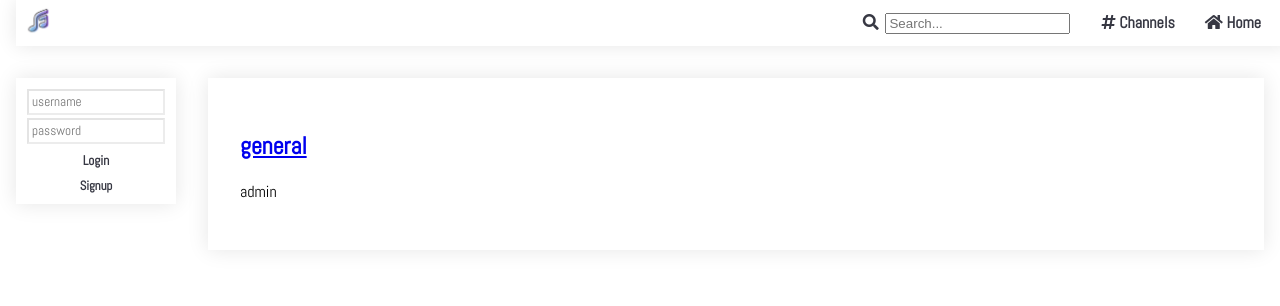
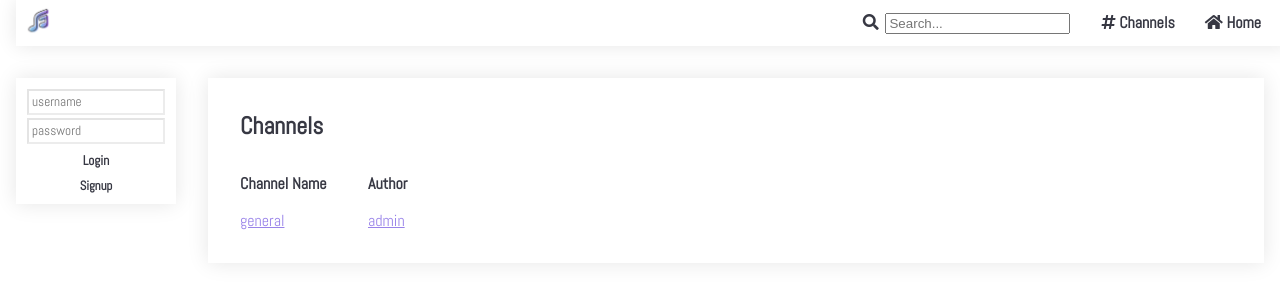
Before and after one commit to Quendrique/FEUP-LTW, a PHP site: page /pages/channels_list.php in a window 1280 px wide. Shown: the top 306 px of the page. Run offline with PHP 8.4, Linux system fonts and the light colour scheme; data comes from the database, SQL or seed files in the repository; some libraries are stand-ins or nearby versions.

Commit message:
Added css for channels

```diff
--- a/projeto/css/style.css
+++ b/projeto/css/style.css
@@ -11,7 +11,7 @@ body{
   --bg-color: white;
   --font-color: #373843;
   --error-color: #ff0000;
-  --username-color: rgb(153, 131, 233);
+  --link-color: rgb(153, 131, 233);
   --font-hover-color: white;
   --box-shadow-color: rgba(0,0,0,0.1);
   --grad-start-color: #83C1E9;
@@ -172,7 +172,7 @@ img{
   font-family: var(--font), sans-serif;
   font-weight: bold;
   font-size: 1.2em;
-  color: var(--username-color);
+  color: var(--link-color);
   margin: auto;
   padding: 0.1em;
  }
@@ -416,3 +416,76 @@ background: linear-gradient(45deg, var(--grad-start-color) 0%,var(--grad-end-col
   display: flex;
   flex-direction: column;
 }
+
+#channels {
+  margin: 2em 0 2em 2em;
+  padding: 2em;
+  grid-area: 2 / 2 / span 1 / span 1;
+  box-shadow:0px 0px 20px var(--box-shadow-color);
+  display: flex;
+  flex-direction: column;
+}
+
+#channels h1
+{
+   color: var(--font-color);
+   margin: 0;
+}
+
+#channels header{
+  display: flex;
+  flex-direction: row;
+}
+
+#channels header h2{
+  font-family: var(--font), sans-serif;
+  font-weight: bold;
+  font-size: 1em;
+  color: var(--font-color);
+  padding: 1em 1em 1em 0;
+  width: 7em;
+  margin: 1em 0 0 0;
+}
+
+#channels .channel_list_item{
+  display: flex;
+  flex-direction: row;
+}
+
+#channels .channel_list_item a{
+  padding: 0 1em 0 0;
+  font-family: var(--font), sans-serif;
+  color: var(--link-color);
+  width: 7em;
+}
+
+#channels form {
+  display: grid;
+  margin: 1em 0 0 0;
+  grid-template-columns: 1fr 3fr;
+  grid-template-rows: 1fr 1fr;
+  max-width: 60%;
+}
+
+#channels form * {
+  margin: 1em;
+  color: var(--font-color);
+  font-family: var(--font), sans-serif;
+}
+
+#channels #submit{
+  grid-area: 2 / 1 / span 1 / span 2;
+  margin: 0.5em  auto auto auto;
+  padding: 0.5em;
+  font-family: var(--font), sans-serif;
+  font-weight: bold;
+  color: var(--font-color);
+  border: none;
+  background-color: Transparent;
+}
+
+#channels #submit:hover{
+color:var(--font-hover-color);
+border-radius:16px;
+background: linear-gradient(45deg, var(--grad-start-color) 0%,var(--grad-end-color) 100%);
+}
--- a/projeto/templates/tpl_channel.php
+++ b/projeto/templates/tpl_channel.php
@@ -5,6 +5,12 @@
  * each list.
  */ ?>
   <section id="channels">
+    <h1>Channels</h1>
+    <header>
+      <h2>Channel Name</h2>
+      <h2>Author</h2>
+    </header>
+    </article>
   <?php
     foreach($channels as $channel)
       draw_channel_list($channel);
@@ -18,8 +24,8 @@
  * page.
  */ ?>
   <article class="channel_list_item">
-    <header><h2><a href="../pages/channel_page.php?channel_name=<?= $channel['name'] ?>"><?= $channel['name']?></a></h2></header>
-    <p><?= $channel['author']?></p>
+    <a href="../pages/channel_page.php?channel_name=<?= $channel['name'] ?>"><?= $channel['name']?></a>
+    <a href="../pages/profile.php?user=<?= $channel['author'] ?>"><?= $channel['author']?></a>
   </article>
 <?php } ?>
 
```
